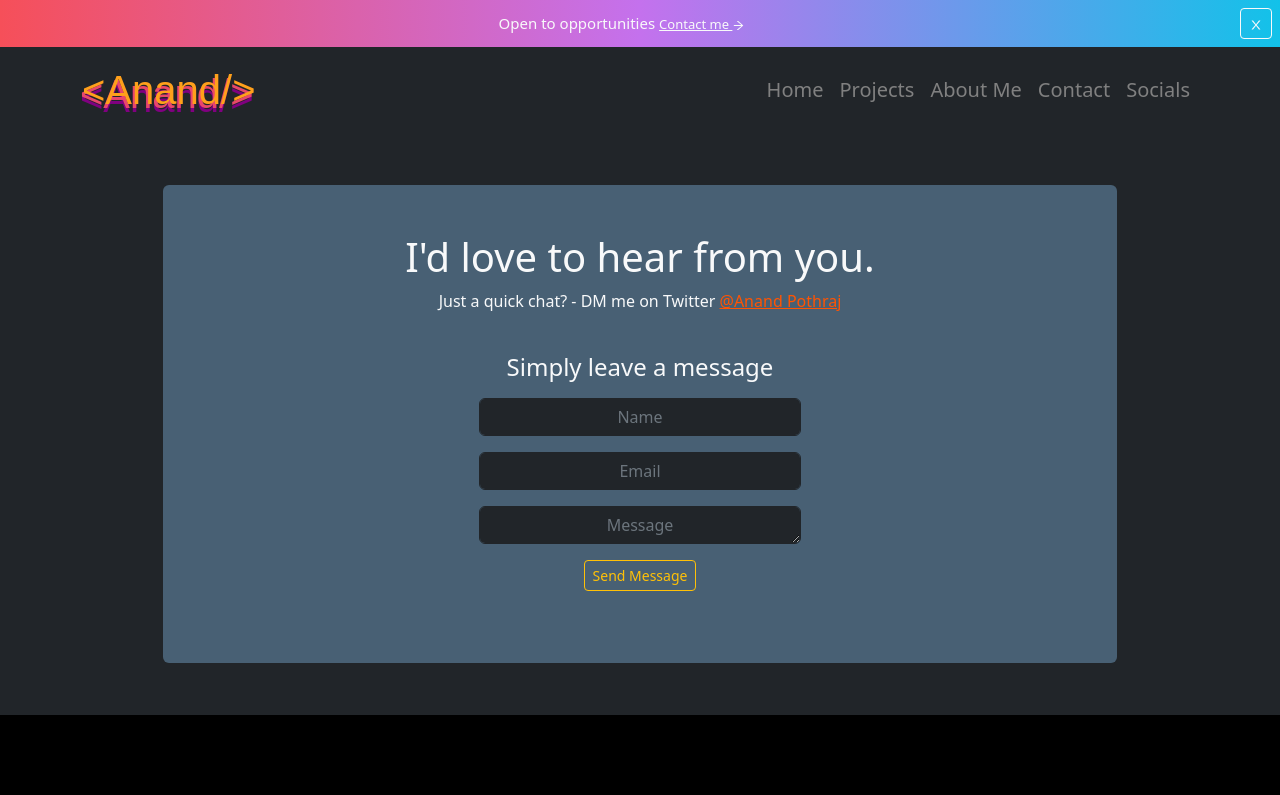
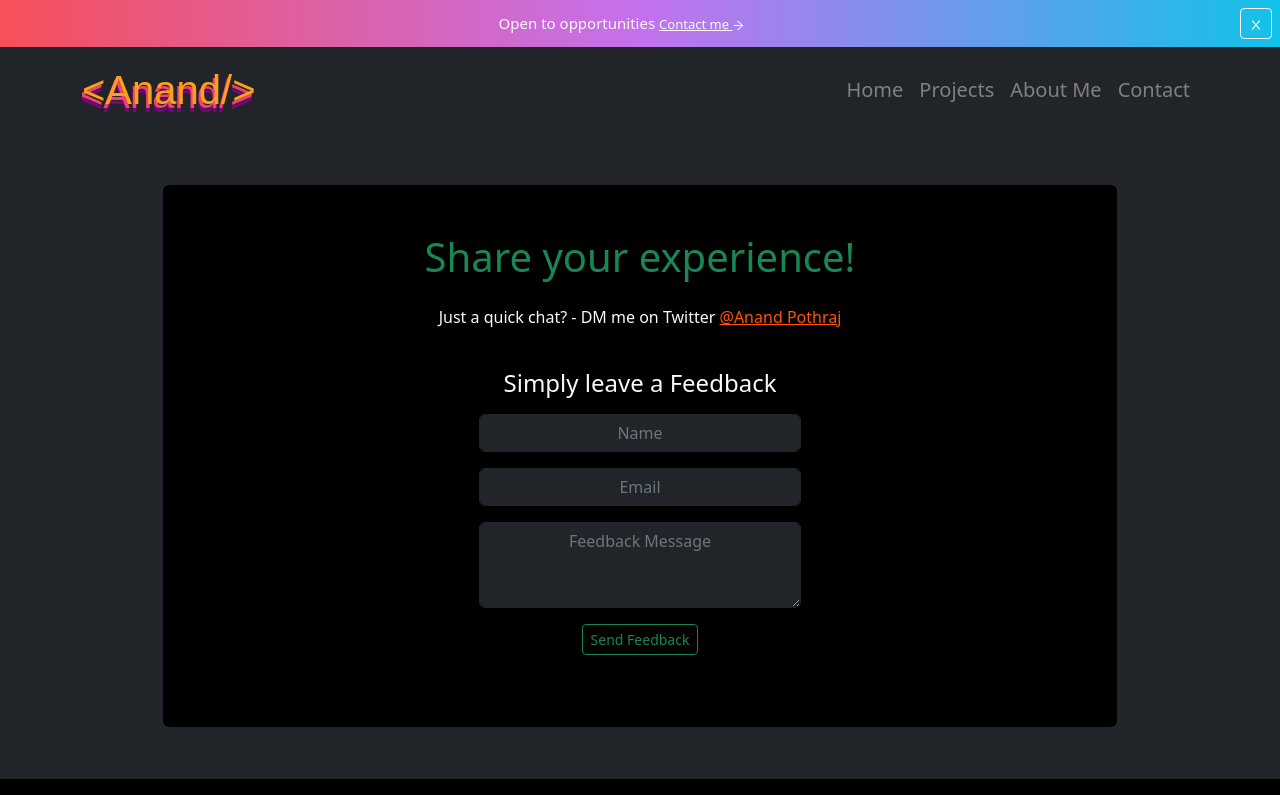
Before and after one commit to anandpothraj/portfolio-frontend, a React (Create React App) app: page /feedback in a window 1280 px wide. Shown: the top 795 px of the page. Built offline with nearby package versions, Linux system fonts and the light colour scheme; a web font is replaced by a local one.

Commit message:
create Feedback

```diff
--- a/src/SourceData/data.json
+++ b/src/SourceData/data.json
@@ -20,11 +20,6 @@
                 "title" : "Contact",
                 "path" : "/contact",
                 "navigate" : "contact"
-            },
-            {
-                "title" : "Socials",
-                "path" : "/socials",
-                "navigate" : "socials"
             }
         ]
     },
--- a/src/components/About/Support.js
+++ b/src/components/About/Support.js
@@ -3,7 +3,7 @@ import { Link } from 'react-router-dom';
 
 const Support = () => {
   return (
-    <div className='my-5 textCenter'>
+    <div className='my-5 textCenter text-light'>
       <h2>Want to support me?</h2>
       <p>Follow me on <span><Link to="/socials" className='colorOrange text-decoration-none'>socials</Link></span> :)</p>
     </div>
--- a/src/components/Contact/Twitter.js
+++ b/src/components/Contact/Twitter.js
@@ -1,12 +1,12 @@
+import './Contact.css';
 import React from 'react';
-import './Contact.css';
 import data from '../../SourceData/data.json';
 
-const Twitter = () => {
+const Twitter = (props) => {
   return (
     <div className='text-center'>
-       <h1>I'd love to hear from you.</h1>
-       <p>Just a quick chat? - DM me on Twitter <a href={data.contact.twitterLink} target="_blank" rel="noreferrer" className='twitterId'>{data.contact.twitterUserName}</a></p>
+       <h1 className={props.textColor}>{props.messageType}</h1>
+       <p className='mt-4'>Just a quick chat? - DM me on Twitter <a href={data.contact.twitterLink} target="_blank" rel="noreferrer" className='twitterId'>{data.contact.twitterUserName}</a></p>
     </div>
   );
 };
--- a/src/components/Contact/ContactForm.js
+++ b/src/components/Form/FormComponent.js
@@ -1,11 +1,11 @@
 import axios from 'axios';
 import { toast } from "react-toastify";
 import React, { useState } from 'react';
+import server from "../../config/server.json";
 import { useNavigate } from 'react-router-dom';
-import server from "../../config/server.json";
 import { Form, Button, Spinner } from 'react-bootstrap';
 
-const ContactForm = (props) => {
+const FormComponent = (props) => {
 
   const navigate = useNavigate();
   const [ name, setName ] = useState("");
@@ -40,9 +40,10 @@ const ContactForm = (props) => {
         });
         resetFields();
         setTimeout(function() {
-          props.setContacted(true);
+          props.setShowSuccess(true);
         }, 1000);
         setTimeout(function() {
+          props.setShowSuccess(false);
           navigate("/")
         }, 7000);
       } else {
@@ -92,7 +93,7 @@ const ContactForm = (props) => {
 
   return (
     <div className="col-12 col-md-6 mx-auto my-2 my-md-4">
-      <h4 className='text-center'>Simply leave a message</h4>
+      <h4 className='text-center'>Simply leave a {props.formType}</h4>
       <Form className='w-100 m-auto' onSubmit={(e) => handleOnSubmit(e)}>
         <Form.Group className="my-3">
           <Form.Control type="text" className="w-75 m-auto text-center bg-dark text-light border-dark" placeholder="Name" value={name} onChange={(e)=>setName(e.target.value)} required/>
@@ -101,10 +102,10 @@ const ContactForm = (props) => {
           <Form.Control type="email" className="w-75 m-auto text-center bg-dark text-light border-dark" placeholder="Email" value={email} onChange={(e)=>setEmail(e.target.value)} required/>
         </Form.Group>
         <Form.Group className="my-3">
-          <Form.Control as="textarea" rows={1} className="w-75 m-auto text-center bg-dark text-light border-dark contactMessageBar" value={message} onChange={(e)=>setMessage(e.target.value)} placeholder="Message" required/>
+          <Form.Control as="textarea" rows={3} className="w-75 m-auto text-center bg-dark text-light border-dark contactMessageBar" value={message} onChange={(e)=>setMessage(e.target.value)} placeholder={props.placeholderText} required/>
         </Form.Group>
         <Form.Group className="mt-3 d-flex">
-          <Button variant="outline-warning" type="submit" size='sm' className="m-auto" disabled={disableBtn}>Send Message
+          <Button variant={props.btnVariant} type="submit" size='sm' className="m-auto" disabled={disableBtn}>{props.btnText}
             { showSpinner ?
               <Spinner animation="border" role="status" size="sm" className='mx-2'>
                   <span className="visually-hidden">Loading...</span>
@@ -117,4 +118,4 @@ const ContactForm = (props) => {
   );
 };
 
-export default ContactForm;
+export default FormComponent;
--- a/src/components/Header/MobileNavBar.js
+++ b/src/components/Header/MobileNavBar.js
@@ -27,10 +27,10 @@ const MobileNavBar = (props) => {
 
   return (
     <div className='mobileNavBar'>
-      <ul className='m-auto text-center d-flex flex-column p-0'>
+      <ul className='m-auto text-center d-flex flex-column p-0' style={{maxHeight:"80vh"}}>
         {data.header.navLink.map((link, i) => {
           return(
-            <li className='my-5 m-auto w-100' key={i} style={location.pathname === link.path ? active : linkCss} onClick={()=>navigateLinks(link.navigate)}>{link.title}</li>
+            <li className='my-4 m-auto' key={i} style={location.pathname === link.path ? active : linkCss} onClick={()=>navigateLinks(link.navigate)}>{link.title}</li>
           )
         })}
       </ul>
--- a/src/config/server.json
+++ b/src/config/server.json
@@ -5,6 +5,8 @@
         "production" : "https://backend-portfolio-anand.onrender.com/"
     },
     "api": {
-        "SEND_MESSAGE": "api/contact/sendMessage"
+        "SEND_MESSAGE": "api/contact/sendMessage",
+        "SEND_REPORT": "api/contact/sendReport",
+        "SEND_FEEDBACK": "api/contact/sendFeedback"
     }
 }
--- a/src/pages/Contact.js
+++ b/src/pages/Contact.js
@@ -1,13 +1,13 @@
+import '../components/Contact/Contact.css';
+import Meet from '../components/Contact/Meet';
 import React, { useState, useEffect } from 'react';
-import '../components/Contact/Contact.css';
+import Success from '../components/Success/Success';
 import Twitter from '../components/Contact/Twitter';
-import ContactForm from '../components/Contact/ContactForm';
-import Meet from '../components/Contact/Meet';
-import Success from '../components/Success/Success';
 import PhoneCall from '../components/Contact/PhoneCall';
+import FormComponent from '../components/Form/FormComponent';
 
 const Contact = () => {
-  const [ contacted, setContacted ] = useState(true);
+  const [ showSuccess, setShowSuccess ] = useState(false);
 
   const goToTop = () => {
     window.scrollTo({ top : 0, left: 0, behavior: "smooth"});
@@ -20,15 +20,15 @@ const Contact = () => {
   return (
     <div className='contactBg col-11 col-md-9 m-auto rounded px-2 py-3 p-md-5 text-light my-2 my-md-5'>
       {
-        contacted ?
+        showSuccess ?
         <Success
           thankyouText={"Thanks for reaching out to me!"}
           subText={"It was a pleasure to receive your response. I will get back to you as soon as possible."}
         /> :
         <>
-          <Twitter/>
+          <Twitter messageType={"I'd love to hear from you."}/>
           <div className="d-flex w-100 flexColumn m-auto">
-            <ContactForm setContacted={setContacted}/>
+            <FormComponent setShowSuccess={setShowSuccess} btnText={"Send Message"} btnVariant="outline-warning" placeholderText={"Message"} formType={"Message"} textColor={"text-danger"}/>
             <div className="d-flex flex-column">
               <PhoneCall/>
               <Meet/>
--- a/src/pages/Feedback.js
+++ b/src/pages/Feedback.js
@@ -1,13 +1,11 @@
+import '../components/Contact/Contact.css';
 import React, { useState, useEffect } from 'react';
-import '../components/Contact/Contact.css';
 import Twitter from '../components/Contact/Twitter';
-import ContactForm from '../components/Contact/ContactForm';
-import Meet from '../components/Contact/Meet';
 import Success from '../components/Success/Success';
-import PhoneCall from '../components/Contact/PhoneCall';
+import FormComponent from '../components/Form/FormComponent';
 
 const Feedback = () => {
-  const [ contacted, setContacted ] = useState(false);
+  const [ showSuccess, setShowSuccess ] = useState(false);
 
   const goToTop = () => {
     window.scrollTo({ top : 0, left: 0, behavior: "smooth"});
@@ -18,17 +16,17 @@ const Feedback = () => {
   },[]);
 
   return (
-    <div className='contactBg col-11 col-md-9 m-auto rounded px-2 py-3 p-md-5 text-light my-2 my-md-5'>
+    <div className='bg-black col-11 col-md-9 m-auto rounded px-2 py-3 p-md-5 text-light my-2 my-md-5'>
       {
-        contacted ?
+        showSuccess ?
         <Success
-          thankyouText={"Thanks for valueable feedback!"}
-          subText={"It was a pleasure to receive your feedback. We work on your feedback as soon as!"}
+          thankyouText="Thanks for valueable feedback!"
+          subText="It was a pleasure to receive your feedback. We work on your feedback as soon as!"
         /> :
         <>
-          <Twitter/>
+          <Twitter messageType="Share your experience!" textColor="text-success"/>
           <div className="d-flex w-100 flexColumn m-auto">
-            <ContactForm setContacted={setContacted}/>
+            <FormComponent btnText="Send Feedback" btnVariant="outline-success" placeholderText="Feedback Message" formType="Feedback" setShowSuccess={setShowSuccess} textColor="text-light"/>
           </div>
         </>
       }
--- a/src/pages/Report.js
+++ b/src/pages/Report.js
@@ -1,6 +1,11 @@
-import React, { useEffect } from 'react';
+import '../components/Contact/Contact.css';
+import React, { useState, useEffect } from 'react';
+import Twitter from '../components/Contact/Twitter';
+import Success from '../components/Success/Success';
+import FormComponent from '../components/Form/FormComponent';
 
 const Report = () => {
+  const [ showSuccess, setShowSuccess ] = useState(false);
 
   const goToTop = () => {
     window.scrollTo({ top : 0, left: 0, behavior: "smooth"});
@@ -11,7 +16,21 @@ const Report = () => {
   },[]);
 
   return (
-    <div>Report</div>
+    <div className='bg-black col-11 col-md-9 m-auto rounded px-2 py-3 p-md-5 text-light my-2 my-md-5'>
+      {
+        showSuccess ?
+        <Success
+          thankyouText="Thanks for Reporting an issue!"
+          subText="We have recieved your issue and try to fix it as soon as possible!"
+        /> :
+        <>
+          <Twitter messageType="Report an issue!" textColor="text-danger"/>
+          <div className="d-flex w-100 flexColumn m-auto">
+            <FormComponent btnText="Report Issue" btnVariant="outline-danger" placeholderText="Report Message" formType="Report" setShowSuccess={setShowSuccess} />
+          </div>
+        </>
+      }
+    </div>
   );
 };
 
```
Also changed, not shown: src/components/Contact/ContactedSuccess.js (deleted, +0 -38 lines).
